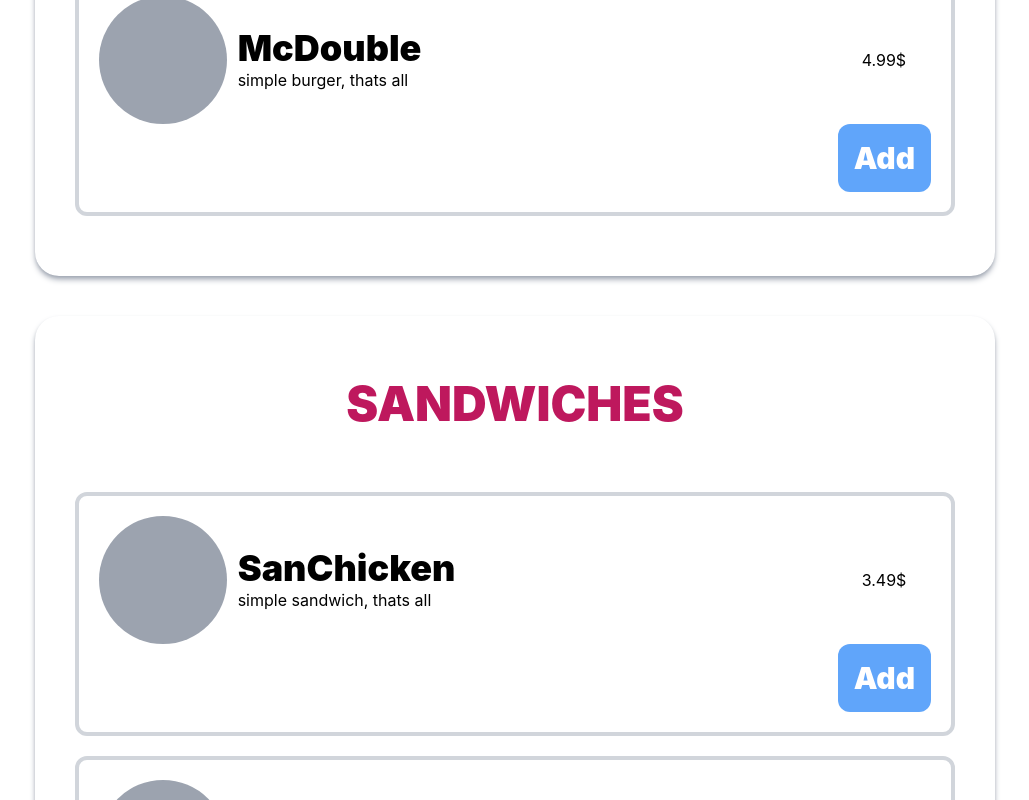
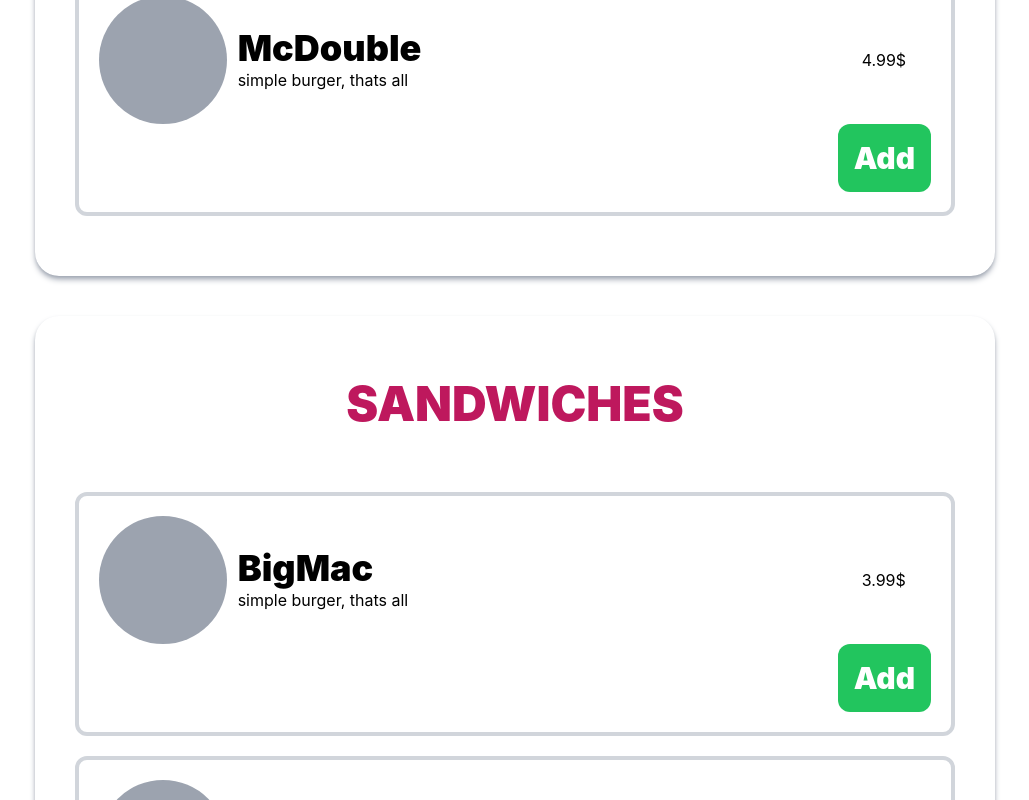
Before and after one commit to DanielFaltynowski/macdonald-ordering-menu, a React (Create React App) app in the folder frontend/: page /getstarted/menu in a window 1280 px wide. Shown: the part 740-1540 px from the top of the page, without its empty margins (125-1154 px from the left). Built offline with nearby package versions, Linux system fonts and the light colour scheme.

Commit message:
replaced useStates to redux toolkit components

```diff
--- a/frontend/package.json
+++ b/frontend/package.json
@@ -3,13 +3,16 @@
   "version": "0.1.0",
   "private": true,
   "dependencies": {
+    "@reduxjs/toolkit": "^1.9.1",
     "@testing-library/jest-dom": "^5.16.5",
     "@testing-library/react": "^13.4.0",
     "@testing-library/user-event": "^13.5.0",
     "react": "^18.2.0",
     "react-dom": "^18.2.0",
+    "react-redux": "^8.0.5",
     "react-router-dom": "^6.7.0",
     "react-scripts": "5.0.1",
+    "redux": "^4.2.0",
     "web-vitals": "^2.1.4"
   },
   "scripts": {
--- a/frontend/src/App.js
+++ b/frontend/src/App.js
@@ -6,21 +6,18 @@
 import OrderType from "./components/OrderType";
 import Welcome from "./components/Welcome";
 import EditMenu from "./components/EditMenu";
-
 function App() {
-    const [order, setOrder] = useState([{id: 1, name: "burger", price: 3.99, amount: 1}, {id: 2, name: "cheseburger", price: 4.99, amount: 2}, {id: 3, name: "coca-cola", price: 1.49, amount: 1}])
     const [takeout, setTakeout] = useState(false)
     return (
         <div className="App">
             <BrowserRouter>
-                <Bar order={order} setOrder={setOrder} takeout={takeout} setTakeout={setTakeout}></Bar>
+                <Bar takeout={takeout} setTakeout={setTakeout}></Bar>
                 <Routes>
                     <Route path="/" element={<Welcome />} />
                     <Route path="/getstarted" element={<OrderType takeout={takeout} setTakeout={setTakeout}/>} />
                     <Route path="/getstarted/menu" element={<OrderingMenu />} />
-                    <Route path="/getstarted/menu/add" element={<EditMenu order={order} setOrder={setOrder} takeout={takeout} setTakeout={setTakeout}/>} />
+                    <Route path="/getstarted/menu/add" element={<EditMenu />} />
                 </Routes>
-                {/*<OrderingMenu order={order} setOrder={setOrder}></OrderingMenu>*/}
             </BrowserRouter>
         </div>
     );
--- a/frontend/src/components/Bar.js
+++ b/frontend/src/components/Bar.js
@@ -1,14 +1,25 @@
 import {useState} from "react";
 import {Link} from "react-router-dom";
+import {useDispatch, useSelector} from "react-redux";
+import {setProducts} from "../redux/currentOrder";
 
-const Bar = ({order, setOrder, takeout, setTakeout}) => {
-    let price = order.reduce((acc, elem) => acc + (elem.price * elem.amount), 0);
+const Bar = ({takeout, setTakeout}) => {
+
+    // variables
+    const dispatch = useDispatch();
+    const currentOrder = useSelector((state) => state.currentOrder.order)
+    console.log(currentOrder)
+    let price = currentOrder.reduce((acc, elem) => acc + (elem.price * elem.amount), 0);
+
+    // functions
     const handleDeleteOrder = (id) => {
-        const newOrderList = order.filter(product => product.id !== id);
-        setOrder(newOrderList);
-        price = order.reduce((acc, elem) => acc + (elem.price * elem.amount), 0);
+        const newOrderList = currentOrder.filter(product => product.id !== id);
+        dispatch(setProducts(newOrderList))
+        price = currentOrder.reduce((acc, elem) => acc + (elem.price * elem.amount), 0);
         price = Math.round(price);
     }
+
+    // page
     return (
         <div className="bg-amber-300 h-44 flex gap-5 items-center ">
             <div>
@@ -19,14 +30,14 @@
                 <div className="text-white font-bold">Price: {price}$</div>
                 <Link to="/" className="text-center" onClick={() => {
                     setTakeout(false)
-                    setOrder([])
+                    dispatch(setProducts([]))
                 }}>
                     <button className="rounded-lg bg-blue-500 text-white font-bold p-1 hover:bg-blue-600">Start again</button>
                 </Link>
             </div>
             <div>
                 <ul className="flex gap-10 items-center justify-center">
-                    {order.map(product => (
+                    {currentOrder.map(product => (
                         <li key={product.id} className="flex flex-col bg-amber-500 items-center justify-center p-4 rounded-lg">
                             <div className="max-w-xs b">{product.name}   {product.amount}x</div>
                             <div>{product.price * product.amount}$</div>
--- a/frontend/src/components/EditMenu.js
+++ b/frontend/src/components/EditMenu.js
@@ -1,4 +1,8 @@
+import {useSelector} from "react-redux";
+
 const EditMenu = () => {
+    const currentOrder = useSelector((state) => state.currentOrder.currentProduct)
+    console.log(currentOrder)
     const temp = {
         name: "Product",
         price: 2.99,
@@ -23,7 +27,14 @@
 
     }
     return (
-        <div>Hello World</div>
+        <div className="flex flex-col items-center justify-center">
+            <div className="w-3/4">
+                <div className="flex justify-between">
+                    <div>Hello</div>
+                    <div>Hello</div>
+                </div>
+            </div>
+        </div>
     )
 }
 export default EditMenu;
--- a/frontend/src/components/OrderType.js
+++ b/frontend/src/components/OrderType.js
@@ -1,6 +1,6 @@
 import {Link} from "react-router-dom";
 
-const OrderType = ({order, setOrder, takeout, setTakeout}) => {
+const OrderType = ({takeout, setTakeout}) => {
     const handleTakeoutChoice = () => {
         setTakeout(!takeout)
     }
--- a/frontend/src/components/OrderingMenu.js
+++ b/frontend/src/components/OrderingMenu.js
@@ -2,36 +2,13 @@
 import ProductsList from "./ProductsList";
 
 const OrderingMenu = () => {
-    const [burgers, setBurgers] = useState([{name: "BigMac", price: 3.99, desc: "simple burger, thats all", vege: false}, {name: "McDouble", price: 4.99, desc: "simple burger, thats all", vege: false}]);
-    const [sandwiches, setSandwiches] = useState([{name: "SanChicken", price: 3.49, desc: "simple sandwich, thats all", vege: false}, {name: "SanTofu", price: 3.99, desc: "simple burger, thats all", vege: true}]);
-    const [nuggets, setNuggets] = useState([{name: "SanChicken", price: 3.49, desc: "simple sandwich, thats all", vege: false}, {name: "SanTofu", price: 3.99, desc: "simple burger, thats all", vege: true}]);
-    const [fands, setFands] = useState([{name: "SanChicken", price: 3.49, desc: "simple sandwich, thats all", vege: false}, {name: "SanTofu", price: 3.99, desc: "simple burger, thats all", vege: true}]);
-    const [beverages, setBeverages] = useState([{name: "SanChicken", price: 3.49, desc: "simple sandwich, thats all", vege: false}, {name: "SanTofu", price: 3.99, desc: "simple burger, thats all", vege: true}]);
-    const [coffees, setCoffees] = useState([{name: "SanChicken", price: 3.49, desc: "simple sandwich, thats all", vege: false}, {name: "SanTofu", price: 3.99, desc: "simple burger, thats all", vege: true}]);
+    const [burgers, setBurgers] = useState([{id: 1, name: "BigMac", price: 3.99, desc: "simple burger, thats all", vege: false}, {id: 2, name: "McDouble", price: 4.99, desc: "simple burger, thats all", vege: false}]);
+    const [sandwiches, setSandwiches] = useState([{id: 1, name: "BigMac", price: 3.99, desc: "simple burger, thats all", vege: false}, {id: 2, name: "McDouble", price: 4.99, desc: "simple burger, thats all", vege: false}]);
+    const [nuggets, setNuggets] = useState([{id: 1, name: "BigMac", price: 3.99, desc: "simple burger, thats all", vege: false}, {id: 2, name: "McDouble", price: 4.99, desc: "simple burger, thats all", vege: false}]);
+    const [fands, setFands] = useState([{id: 1, name: "BigMac", price: 3.99, desc: "simple burger, thats all", vege: false}, {id: 2, name: "McDouble", price: 4.99, desc: "simple burger, thats all", vege: false}]);
+    const [beverages, setBeverages] = useState([{id: 1, name: "BigMac", price: 3.99, desc: "simple burger, thats all", vege: false}, {id: 2, name: "McDouble", price: 4.99, desc: "simple burger, thats all", vege: false}]);
+    const [coffees, setCoffees] = useState([{id: 1, name: "BigMac", price: 3.99, desc: "simple burger, thats all", vege: false}, {id: 2, name: "McDouble", price: 4.99, desc: "simple burger, thats all", vege: false}]);
     const condition = burgers === null || sandwiches === null || nuggets === null || fands === null || beverages === null || coffees === null
-    const temp = {
-        name: "Product",
-        price: 2.99,
-        vege: false,
-        desc: "some description",
-        type: "burgers",
-        extras: {
-            pickles: 0,
-            onion: 0,
-            becon: 0,
-            lettuce: 0,
-            bigbun: 0,
-            salt: 0,
-            pepper: 0,
-            egg: 0,
-            butter: 0,
-            tomato: 0,
-            ice: 0,
-            nocofeine: 0,
-            sugar: 0,
-        }
-
-    }
     const template = (
         <div className="flex flex-col gap-10 pt-24">
             <ProductsList groupOf={burgers} header="BURGERS"></ProductsList>
--- a/frontend/src/components/ProductsList.js
+++ b/frontend/src/components/ProductsList.js
@@ -1,14 +1,24 @@
-import {useState} from "react";
 import {Link} from "react-router-dom";
+import {useDispatch} from "react-redux";
+import {setCurrentProducts} from "../redux/currentOrder";
 
 const ProductsList = ({groupOf, header}) => {
+
+    //variables
+    const dispatch = useDispatch();
+
+    //functions
+    const set = (id) => {
+        const prod = groupOf.filter(product => product.id === id)
+        dispatch(setCurrentProducts(prod[0]))
+    }
 
     return (
         <div>
             <div className="rounded-3xl p-10 shadow-md shadow-gray-400 flex-col items-center justify-center">
                 <div className="mb-10 text-center p-6 font-black text-pink-700 text-5xl">{header}</div>
                 {groupOf.map(product => (
-                    <div className="border-4 border-solid border-gray-300 mb-5 p-5 rounded-xl">
+                    <div key={product.id} className="border-4 border-solid border-gray-300 mb-5 p-5 rounded-xl">
                         <div className="flex items-center justify-between">
                             <div className="basis-2/12">
                                 <div className="w-32 h-32 rounded-full bg-gray-400"></div>
@@ -21,8 +31,8 @@
                         </div>
                         <div className="flex justify-end items-center gap-10">
                             {(product.vege) ? <div className="text-green-400">Vegan Safe</div> : null}
-                            <Link to="/getstarted/menu/add">
-                                <button className="bg-blue-400 text-white font-black text-3xl p-4 rounded-xl hover:bg-blue-600">Add</button>
+                            <Link to="/getstarted/menu/add" onClick={() => set(product.id)}>
+                                <button className="bg-green-500 text-white font-black text-3xl p-4 rounded-xl hover:bg-green-600">Add</button>
                             </Link>
                         </div>
                     </div>
--- a/frontend/src/index.js
+++ b/frontend/src/index.js
@@ -2,12 +2,22 @@
 import ReactDOM from 'react-dom/client';
 import './index.css';
 import App from './App';
+import {Provider} from "react-redux";
+import {configureStore} from "@reduxjs/toolkit";
+import counterReducer from "./redux/currentOrder"
+const store = configureStore({
+    reducer: {
+        currentOrder: counterReducer,
+    }
+})
 
 const root = ReactDOM.createRoot(document.getElementById('root'));
 root.render(
-  <React.StrictMode>
-    <App />
-  </React.StrictMode>
+    <React.StrictMode>
+        <Provider store={store}>
+            <App />
+        </Provider>
+    </React.StrictMode>
 );
 
 // If you want to start measuring performance in your app, pass a function
--- /dev/null
+++ b/frontend/src/redux/currentOrder.js
@@ -0,0 +1,22 @@
+import {createSlice} from '@reduxjs/toolkit'
+
+
+export const counterSlice = createSlice({
+    name: 'counter',
+    initialState: {
+        order: [{id: 1, name: "burger", price: 3.99, amount: 1}, {id: 2, name: "cheseburger", price: 4.99, amount: 2}, {id: 3, name: "coca-cola", price: 1.49, amount: 1}],
+        currentProduct: null
+    },
+    reducers: {
+        setProducts: (state, action) => {
+            state.order = action.payload
+        },
+        setCurrentProducts: (state, action) => {
+            state.currentProduct = action.payload
+        }
+    },
+})
+
+export const { setProducts, setCurrentProducts } = counterSlice.actions
+
+export default counterSlice.reducer
```
Also changed, not shown: 1 other file (tests, documents, lock files or other folders).
